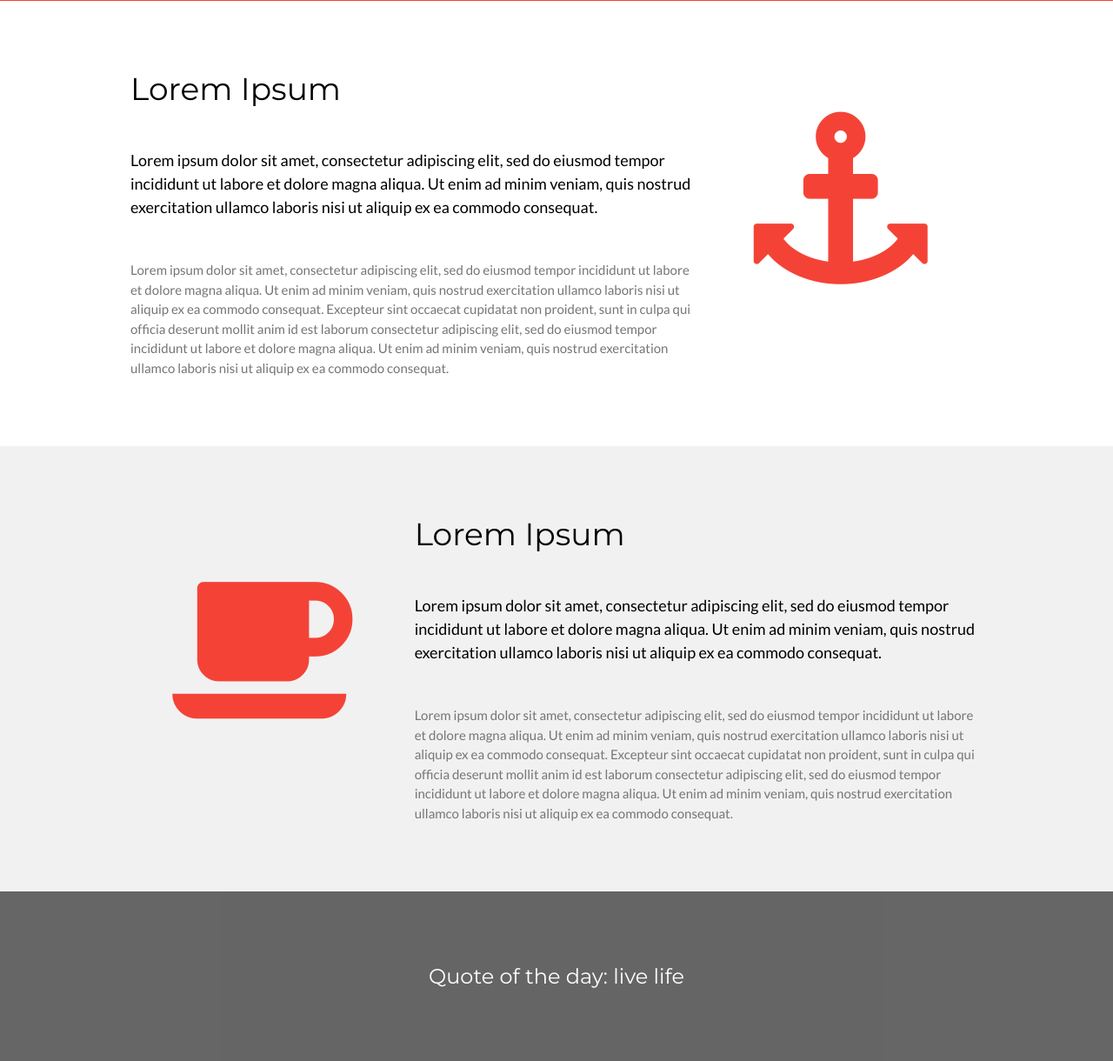
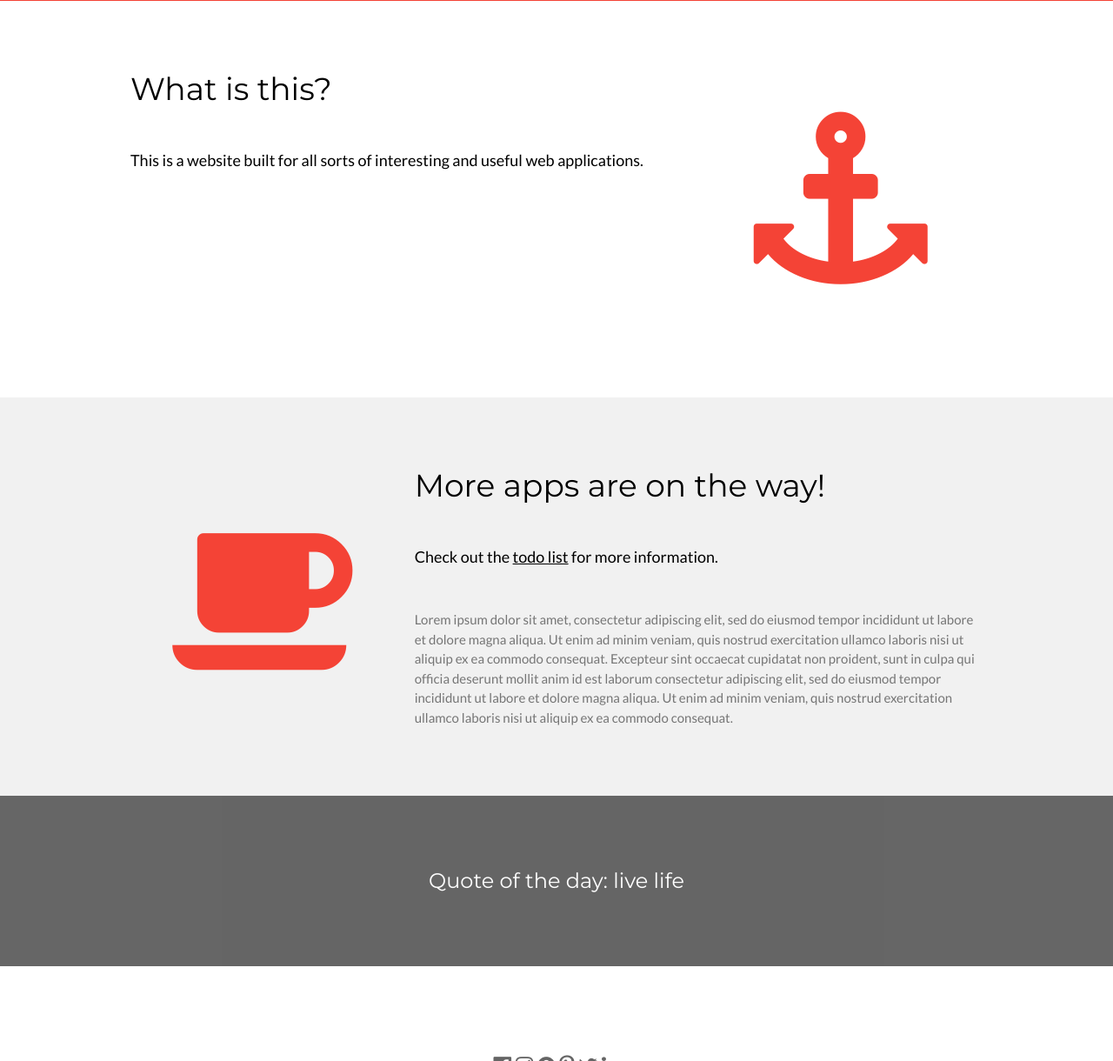
Before and after one commit to StephenXie/ProjectAlpha, a Django app: page / in a window 1280 px wide. Shown: the part 518-1738 px from the top of the page at 87% size. Run offline with Django 3.2, Linux system fonts and the light colour scheme.

Commit message:
home page change

```diff
--- a/AppX/templates/AppX/hi.html
+++ b/AppX/templates/AppX/hi.html
@@ -50,12 +50,10 @@
 <div class="w3-row-padding w3-padding-64 w3-container">
   <div class="w3-content">
     <div class="w3-twothird">
-      <h1>Lorem Ipsum</h1>
-      <h5 class="w3-padding-32">Lorem ipsum dolor sit amet, consectetur adipiscing elit, sed do eiusmod tempor incididunt ut labore et dolore magna aliqua. Ut enim ad minim veniam, quis nostrud exercitation ullamco laboris nisi ut aliquip ex ea commodo consequat.</h5>
+      <h1>What is this?</h1>
+      <h5 class="w3-padding-32">This is a website built for all sorts of interesting and useful web applications. </h5>
 
-      <p class="w3-text-grey">Lorem ipsum dolor sit amet, consectetur adipiscing elit, sed do eiusmod tempor incididunt ut labore et dolore magna aliqua. Ut enim ad minim veniam, quis nostrud exercitation ullamco laboris nisi ut aliquip ex ea commodo consequat. Excepteur sint
-        occaecat cupidatat non proident, sunt in culpa qui officia deserunt mollit anim id est laborum consectetur adipiscing elit, sed do eiusmod tempor incididunt ut labore et dolore magna aliqua. Ut enim ad minim veniam, quis nostrud exercitation ullamco
-        laboris nisi ut aliquip ex ea commodo consequat.</p>
+      <p class="w3-text-grey"></p>
     </div>
 
     <div class="w3-third w3-center">
@@ -72,8 +70,8 @@
     </div>
 
     <div class="w3-twothird">
-      <h1>Lorem Ipsum</h1>
-      <h5 class="w3-padding-32">Lorem ipsum dolor sit amet, consectetur adipiscing elit, sed do eiusmod tempor incididunt ut labore et dolore magna aliqua. Ut enim ad minim veniam, quis nostrud exercitation ullamco laboris nisi ut aliquip ex ea commodo consequat.</h5>
+      <h1>More apps are on the way!</h1>
+      <h5 class="w3-padding-32">Check out the <a href="/todo">todo list</a> for more information.</h5>
 
       <p class="w3-text-grey">Lorem ipsum dolor sit amet, consectetur adipiscing elit, sed do eiusmod tempor incididunt ut labore et dolore magna aliqua. Ut enim ad minim veniam, quis nostrud exercitation ullamco laboris nisi ut aliquip ex ea commodo consequat. Excepteur sint
         occaecat cupidatat non proident, sunt in culpa qui officia deserunt mollit anim id est laborum consectetur adipiscing elit, sed do eiusmod tempor incididunt ut labore et dolore magna aliqua. Ut enim ad minim veniam, quis nostrud exercitation ullamco
```
